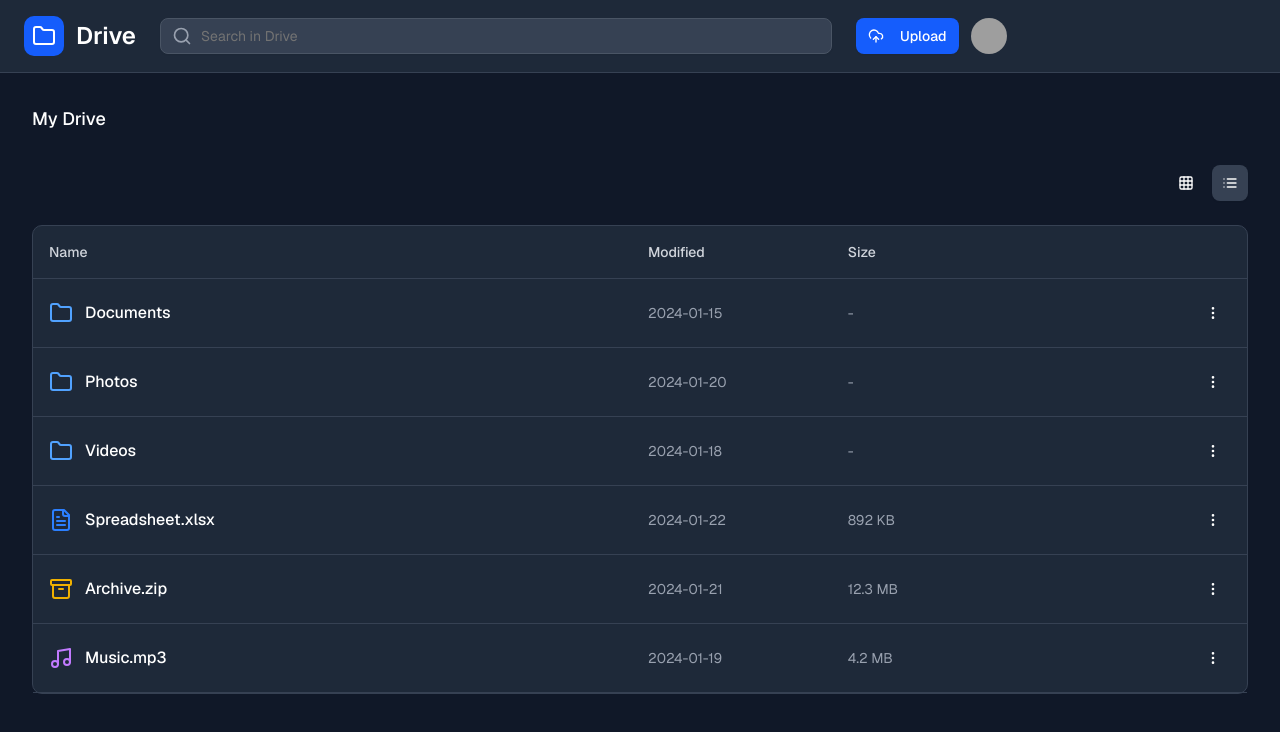
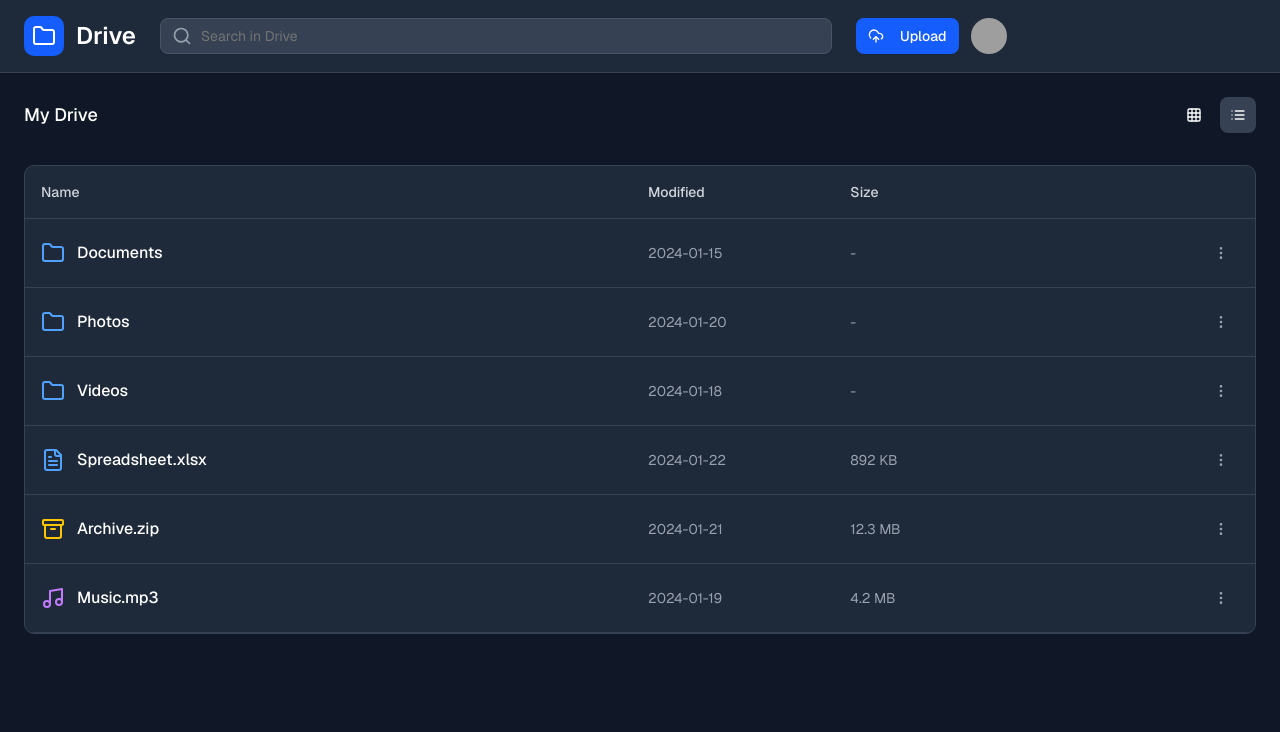
Before and after one commit to olamideakintayo/google-drive-app, a Next.js app: page / in a window 1280 px wide. Shown: the top 732 px of the page. Built offline with nearby package versions, Linux system fonts and the light colour scheme; grey boxes are pictures that could not be loaded.

Commit message:
build fix

```diff
--- a/src/lib/google-drive-clone.tsx
+++ b/google-drive-clone.tsx
@@ -14,56 +14,66 @@ import {
   Archive,
   CloudUpload,
 } from "lucide-react"
-import { Button } from "../components/ui/button"
-import { Input } from "../components/ui/input"
-import { Card, CardContent } from "../components/ui/card"
-import { Avatar, AvatarFallback, AvatarImage } from "../components/ui/avatar"
+import { Button } from "~/components/ui/button"
+import { Input } from "~/components/ui/input"
+import { Card, CardContent } from "~/components/ui/card"
+import { Avatar, AvatarFallback, AvatarImage } from "~/components/ui/avatar"
 import {
   DropdownMenu,
   DropdownMenuContent,
   DropdownMenuItem,
   DropdownMenuSeparator,
   DropdownMenuTrigger,
-} from "../components/ui/dropdown-menu"
+} from "~/components/ui/dropdown-menu"
 import {
-  Breadcrumb,
+  Breadcrumb as BreadcrumbComponent,
   BreadcrumbItem,
   BreadcrumbLink,
   BreadcrumbList,
   BreadcrumbPage,
   BreadcrumbSeparator,
-} from "../components/ui/breadcrumb"
-import { Badge } from "../components/ui/badge"
+} from "~/components/ui/breadcrumb"
+import { Badge } from "~/components/ui/badge"
 
-// Mock data structure
-interface FileItem {
+// Type definitions
+interface DriveItem {
   id: string
   name: string
-  type: "file" | "folder"
+  type: "folder" | "file"
   fileType?: string
   size?: string
   modified: string
   url?: string
-  items?: FileItem[]
+  items?: DriveItem[]
 }
 
-const mockData: { root: FileItem } = {
+interface DriveData {
+  root: DriveItem
+}
+
+interface Breadcrumb {
+  id: string
+  name: string
+}
+
+// Mock data structure
+const mockData: DriveData = {
   root: {
     id: "root",
     name: "My Drive",
-    type: "folder" as const,
-    modified: "2024-01-01",
+    type: "folder",
+    modified: "2024-01-22",
     items: [
       {
         id: "1",
         name: "Documents",
-        type: "folder" as const,
+        type: "folder",
         modified: "2024-01-15",
         items: [
           {
             id: "1-1",
             name: "Resume.pdf",
-            type: "file" as const,
+            type: "file",
             fileType: "pdf",
             size: "2.3 MB",
             modified: "2024-01-10",
@@ -72,7 +82,7 @@ const mockData: { root: FileItem } = {
           {
             id: "1-2",
             name: "Cover Letter.docx",
-            type: "file" as const,
+            type: "file",
             fileType: "document",
             size: "1.1 MB",
             modified: "2024-01-12",
@@ -81,7 +91,7 @@ const mockData: { root: FileItem } = {
           {
             id: "1-3",
             name: "Project Proposal.pdf",
-            type: "file" as const,
+            type: "file",
             fileType: "pdf",
             size: "5.2 MB",
             modified: "2024-01-15",
@@ -92,19 +102,19 @@ const mockData: { root: FileItem } = {
       {
         id: "2",
         name: "Photos",
-        type: "folder" as const,
+        type: "folder",
         modified: "2024-01-20",
         items: [
           {
             id: "2-1",
             name: "Vacation 2024",
-            type: "folder" as const,
+            type: "folder",
             modified: "2024-01-20",
             items: [
               {
                 id: "2-1-1",
                 name: "beach.jpg",
-                type: "file" as const,
+                type: "file",
                 fileType: "image",
                 size: "3.2 MB",
                 modified: "2024-01-18",
@@ -113,7 +123,7 @@ const mockData: { root: FileItem } = {
               {
                 id: "2-1-2",
                 name: "sunset.jpg",
-                type: "file" as const,
+                type: "file",
                 fileType: "image",
                 size: "2.8 MB",
                 modified: "2024-01-19",
@@ -124,7 +134,7 @@ const mockData: { root: FileItem } = {
           {
             id: "2-2",
             name: "profile.png",
-            type: "file" as const,
+            type: "file",
             fileType: "image",
             size: "1.5 MB",
             modified: "2024-01-20",
@@ -135,13 +145,13 @@ const mockData: { root: FileItem } = {
       {
         id: "3",
         name: "Videos",
-        type: "folder" as const,
+        type: "folder",
         modified: "2024-01-18",
         items: [
           {
             id: "3-1",
             name: "presentation.mp4",
-            type: "file" as const,
+            type: "file",
             fileType: "video",
             size: "45.2 MB",
             modified: "2024-01-18",
@@ -150,7 +160,7 @@ const mockData: { root: FileItem } = {
           {
             id: "3-2",
             name: "demo.mov",
-            type: "file" as const,
+            type: "file",
             fileType: "video",
             size: "23.1 MB",
             modified: "2024-01-17",
@@ -161,7 +171,7 @@ const mockData: { root: FileItem } = {
       {
         id: "4",
         name: "Spreadsheet.xlsx",
-        type: "file" as const,
+        type: "file",
         fileType: "document",
         size: "892 KB",
         modified: "2024-01-22",
@@ -170,7 +180,7 @@ const mockData: { root: FileItem } = {
       {
         id: "5",
         name: "Archive.zip",
-        type: "file" as const,
+        type: "file",
         fileType: "archive",
         size: "12.3 MB",
         modified: "2024-01-21",
@@ -179,7 +189,7 @@ const mockData: { root: FileItem } = {
       {
         id: "6",
         name: "Music.mp3",
-        type: "file" as const,
+        type: "file",
         fileType: "audio",
         size: "4.2 MB",
         modified: "2024-01-19",
@@ -198,17 +208,17 @@ const getFileIcon = (fileType: string) => {
     case "audio":
       return <Music className="w-6 h-6 text-purple-400" />
     case "pdf":
-      return <FileText className="w-6 h-6 text-red-500" />
+      return <FileText className="w-6 h-6 text-red-400" />
     case "document":
-      return <FileText className="w-6 h-6 text-blue-500" />
+      return <FileText className="w-6 h-6 text-blue-400" />
     case "archive":
-      return <Archive className="w-6 h-6 text-yellow-500" />
+      return <Archive className="w-6 h-6 text-yellow-400" />
     default:
       return <FileText className="w-6 h-6 text-gray-400" />
   }
 }
 
-const findItemById = (items: FileItem[], id: string): FileItem | null => {
+const findItemById = (items: DriveItem[], id: string): DriveItem | null => {
   for (const item of items) {
     if (item.id === id) return item
     if (item.items) {
@@ -219,28 +229,27 @@ const findItemById = (items: FileItem[], id: string): FileItem | null => {
   return null
 }
 
-const buildBreadcrumbs = (currentPath: string[], data: { root: FileItem }) => {
-  const breadcrumbs = [{ id: "root", name: "My Drive" }]
+const buildBreadcrumbs = (currentPath: string[], data: DriveData): Breadcrumb[] => {
+  const breadcrumbs: Breadcrumb[] = [{ id: "root", name: "My Drive" }]
   let current = data.root
 
   for (const pathId of currentPath) {
     if (pathId === "root") continue
     const foundItem = findItemById(current.items || [], pathId)
     if (foundItem) {
+      breadcrumbs.push({ id: foundItem.id, name: foundItem.name })
       current = foundItem
-      breadcrumbs.push({ id: foundItem.id, name: foundItem.name })
     }
   }
-
   return breadcrumbs
 }
 
 export default function GoogleDriveClone() {
-  const [currentPath, setCurrentPath] = useState(["root"])
+  const [currentPath, setCurrentPath] = useState<string[]>(["root"])
   const [viewMode, setViewMode] = useState<"grid" | "list">("list")
   const [searchQuery, setSearchQuery] = useState("")
 
-  const getCurrentFolder = (): FileItem => {
+  const getCurrentFolder = (): DriveItem => {
     if (currentPath.length === 1 && currentPath[0] === "root") {
       return mockData.root
     }
@@ -248,11 +257,8 @@ export default function GoogleDriveClone() {
     let current = mockData.root
     for (let i = 1; i < currentPath.length; i++) {
       const foundItem = findItemById(current.items || [], currentPath[i])
-      if (foundItem) {
+      if (!foundItem) return mockData.root
       current = foundItem
-      } else {
-        return mockData.root
-      }
     }
     return current
   }
@@ -269,10 +275,12 @@ export default function GoogleDriveClone() {
   }
 
   const handleFileClick = (url: string) => {
+    // In a real app, this would open or download the file
     window.open(url, "_blank")
   }
 
   const handleUpload = () => {
+    // Mock upload functionality
     alert("Upload functionality would be implemented here!")
   }
 
@@ -290,7 +298,6 @@ export default function GoogleDriveClone() {
             </div>
             <span className="text-2xl font-semibold text-white">Drive</span>
           </div>
-
           <div className="flex-1 max-w-2xl">
             <div className="relative">
               <Search className="absolute left-3 top-1/2 transform -translate-y-1/2 text-gray-400 w-5 h-5" />
@@ -302,14 +309,13 @@ export default function GoogleDriveClone() {
               />
             </div>
           </div>
-
           <div className="flex items-center gap-3">
             <Button onClick={handleUpload} className="bg-blue-600 hover:bg-blue-700 text-white">
               <CloudUpload className="w-4 h-4 mr-2" />
               Upload
             </Button>
             <Avatar className="w-9 h-9">
-              <AvatarImage src="/placeholder-user.jpg" />
+              <AvatarImage src="/placeholder.svg?height=36&width=36" />
               <AvatarFallback className="bg-gray-600 text-white">JD</AvatarFallback>
             </Avatar>
           </div>
@@ -317,11 +323,12 @@ export default function GoogleDriveClone() {
       </header>
 
       {/* Main Content */}
-      <main className="p-8">
-        {/* Breadcrumbs */}
-        <div className="mb-8">
-          <Breadcrumb>
-            <BreadcrumbList className="text-lg">
+      <main className="p-6">
+        {/* Breadcrumbs and Toolbar */}
+        <div className="flex items-center justify-between mb-8">
+          <div className="flex-1">
+            <BreadcrumbComponent>
+              <BreadcrumbList>
                 {breadcrumbs.map((crumb, index) => (
                   <React.Fragment key={crumb.id}>
                     <BreadcrumbItem>
@@ -344,17 +351,14 @@ export default function GoogleDriveClone() {
                   </React.Fragment>
                 ))}
               </BreadcrumbList>
-          </Breadcrumb>
+            </BreadcrumbComponent>
           </div>
-
-        {/* Toolbar */}
-        <div className="flex items-center justify-end mb-6">
           <div className="flex items-center gap-2">
             <Button
               variant={viewMode === "grid" ? "default" : "ghost"}
               size="icon"
               onClick={() => setViewMode("grid")}
-              className={viewMode === "grid" ? "bg-gray-700" : "hover:bg-gray-800"}
+              className={viewMode === "grid" ? "bg-gray-700" : "hover:bg-gray-700"}
             >
               <Grid3X3 className="w-4 h-4" />
             </Button>
@@ -362,7 +366,7 @@ export default function GoogleDriveClone() {
               variant={viewMode === "list" ? "default" : "ghost"}
               size="icon"
               onClick={() => setViewMode("list")}
-              className={viewMode === "list" ? "bg-gray-700" : "hover:bg-gray-800"}
+              className={viewMode === "list" ? "bg-gray-700" : "hover:bg-gray-700"}
             >
               <List className="w-4 h-4" />
             </Button>
@@ -390,7 +394,7 @@ export default function GoogleDriveClone() {
                       <Folder className="w-12 h-12 text-blue-400" />
                     ) : (
                       <div className="w-12 h-12 flex items-center justify-center">
-                        {getFileIcon(item.fileType || "file")}
+                        {getFileIcon(item.fileType || "")}
                       </div>
                     )}
                   </div>
@@ -406,11 +410,11 @@ export default function GoogleDriveClone() {
             ))}
           </div>
         ) : (
-          <div className="bg-gray-800 rounded-lg border border-gray-700">
-            <div className="grid grid-cols-12 gap-4 p-4 border-b border-gray-700 bg-gray-750">
-              <div className="col-span-6 text-sm font-medium text-gray-300">Name</div>
-              <div className="col-span-2 text-sm font-medium text-gray-300">Modified</div>
-              <div className="col-span-2 text-sm font-medium text-gray-300">Size</div>
+          <div className="bg-gray-800 rounded-lg border border-gray-700 overflow-hidden">
+            <div className="grid grid-cols-12 gap-4 p-4 border-b border-gray-700 bg-gray-750 text-sm font-medium text-gray-300">
+              <div className="col-span-6">Name</div>
+              <div className="col-span-2">Modified</div>
+              <div className="col-span-2">Size</div>
               <div className="col-span-2"></div>
             </div>
             {filteredItems.map((item) => (
@@ -429,7 +433,7 @@ export default function GoogleDriveClone() {
                   {item.type === "folder" ? (
                     <Folder className="w-6 h-6 text-blue-400" />
                   ) : (
-                    getFileIcon(item.fileType || "file")
+                    getFileIcon(item.fileType || "")
                   )}
                   <span className="font-medium text-white">{item.name}</span>
                 </div>
@@ -441,16 +445,16 @@ export default function GoogleDriveClone() {
                       <Button
                         variant="ghost"
                         size="icon"
+                        onClick={(e) => e.stopPropagation()}
                         className="hover:bg-gray-600"
-                        onClick={(e) => e.stopPropagation()}
                       >
-                        <MoreVertical className="w-4 h-4" />
+                        <MoreVertical className="w-4 h-4 text-gray-400" />
                       </Button>
                     </DropdownMenuTrigger>
                     <DropdownMenuContent align="end" className="bg-gray-800 border-gray-700">
-                      <DropdownMenuItem className="text-white hover:bg-gray-700">Share</DropdownMenuItem>
-                      <DropdownMenuItem className="text-white hover:bg-gray-700">Download</DropdownMenuItem>
-                      <DropdownMenuItem className="text-white hover:bg-gray-700">Rename</DropdownMenuItem>
+                      <DropdownMenuItem className="text-gray-300 hover:bg-gray-700">Share</DropdownMenuItem>
+                      <DropdownMenuItem className="text-gray-300 hover:bg-gray-700">Download</DropdownMenuItem>
+                      <DropdownMenuItem className="text-gray-300 hover:bg-gray-700">Rename</DropdownMenuItem>
                       <DropdownMenuSeparator className="bg-gray-700" />
                       <DropdownMenuItem className="text-red-400 hover:bg-gray-700">Delete</DropdownMenuItem>
                     </DropdownMenuContent>
--- a/src/app/page.tsx
+++ b/src/app/page.tsx
@@ -1,4 +1,5 @@
-import GoogleDriveClone from "~/lib/google-drive-clone"
+import GoogleDriveClone from "google-drive-clone"
+
 export default function Page() {
   return <GoogleDriveClone />
 }
--- a/tsconfig.json
+++ b/tsconfig.json
@@ -37,6 +37,6 @@
     "**/*.cjs",
     "**/*.js",
     ".next/types/**/*.ts"
-  ],
+, "../mock-data.ts"  ],
   "exclude": ["node_modules"]
 }
```
Lines whose indentation alone changed are shown as unchanged.
